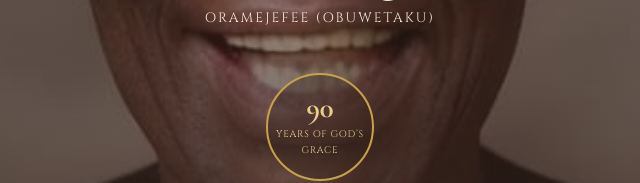
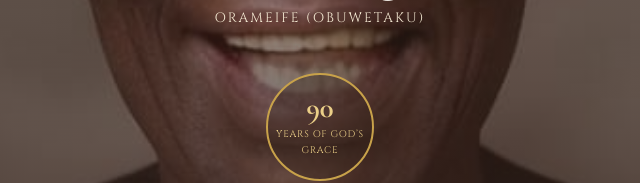
Before and after one commit to Drwaxy/ogunor-memorial-site, a plain HTML site: page index.html in a window 1280 px wide. Shown: the part 507-690 px from the top of the page, 320-960 px from the left. Drawn offline with nearby package versions, Linux system fonts and the light colour scheme.

Commit message:
Update index.html

```diff
--- a/index.html
+++ b/index.html
@@ -21,7 +21,7 @@
       <p class="eyebrow">In Loving Memory</p>
       <p class="script">A Celebration of Life</p>
       <h1>Late Pa. Hyacinth<br>Nwafor Ogunor</h1>
-      <p class="hero-sub">Oramejefee (Obuwetaku)</p>
+      <p class="hero-sub">Orameife (Obuwetaku)</p>
       <div class="hero-badge">
         <strong>90</strong>
         <span>Years of God&rsquo;s Grace</span>
```
